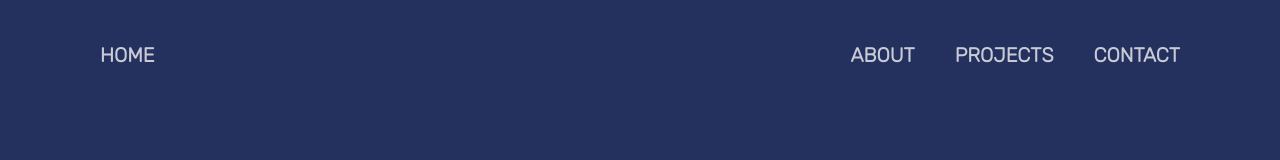
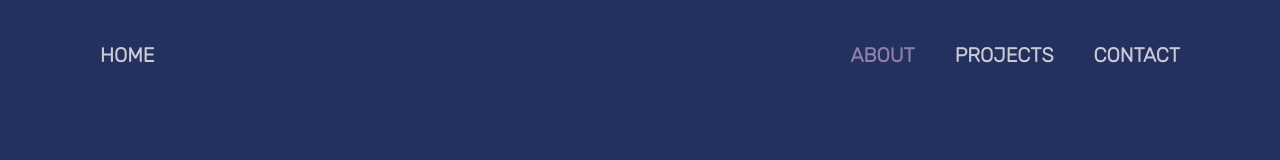
Before and after one commit to RebekahKoon/RebekahKoon, a Next.js app: page /about in a window 1280 px wide. Shown: the top 160 px of the page. Built offline with nearby package versions, Linux system fonts and the light colour scheme.

Commit message:
active link highlight

```diff
--- a/src/components/NavBar/NavBar.js
+++ b/src/components/NavBar/NavBar.js
@@ -1,15 +1,27 @@
+import { useRouter } from 'next/router'
 import { NavBody, NavLink, HomeLink } from './NavBarStyle'
 
 const NavBar = () => {
+  const router = useRouter()
+  console.log(router.pathname)
+
   return (
     <NavBody>
       <div>
-        <HomeLink href="/">Home</HomeLink>
+        <HomeLink href="/" className={router.pathname === '/' ? 'active' : ''}>
+          Home
+        </HomeLink>
       </div>
       <div>
-        <NavLink href="/about">About</NavLink>
-        <NavLink href="/projects">Projects</NavLink>
-        <NavLink href="/contact">Contact</NavLink>
+        <NavLink href="/about" className={router.pathname === '/about' ? 'active' : ''}>
+          About
+        </NavLink>
+        <NavLink href="/projects" className={router.pathname === '/projects' ? 'active' : ''}>
+          Projects
+        </NavLink>
+        <NavLink href="/contact" className={router.pathname === '/contact' ? 'active' : ''}>
+          Contact
+        </NavLink>
       </div>
     </NavBody>
   )
--- a/src/components/styles/GlobalStyle.js
+++ b/src/components/styles/GlobalStyle.js
@@ -13,21 +13,21 @@ const GlobalStyle = createGlobalStyle`
     --lightGray: #afb6bf;
     --lighterGray: #f4f4f4;
 
-    /* Other theme */
-    /* --darkPurple: #2A1B3D;
+    /* Purple theme */
+    --darkPurple: #2A1B3D;
     --darkBlue: #161B40;
     --charcoal: #2D283E;
     --purple: #802BB1;
     --lavendar: #E98074;
     --pink: #D83F87;
-    --olive: #A4B3B6; */
+    --olive: #A4B3B6;
 
-    /* Other theme */
-    /* --mint: #A1C3D1;
+    /* Bright theme */
+    --mint: #A1C3D1;
     --lilac: #B39BC8;
     --offWhite: #F0EBF4;
     --pink: #F172A1;
-    --hotPink: #E64398; */
+    --hotPink: #E64398;
 
     --darkBlue: #24305E;
     --darkerBlue: #161B40;
@@ -89,6 +89,11 @@ const GlobalStyle = createGlobalStyle`
     background-color: transparent;
     text-decoration: none;
     color: var(--white);
+  }
+
+  a.active {
+    font-weight: bolder;
+    color: var(--lilac);
   }
 
   abbr[title] {
```
